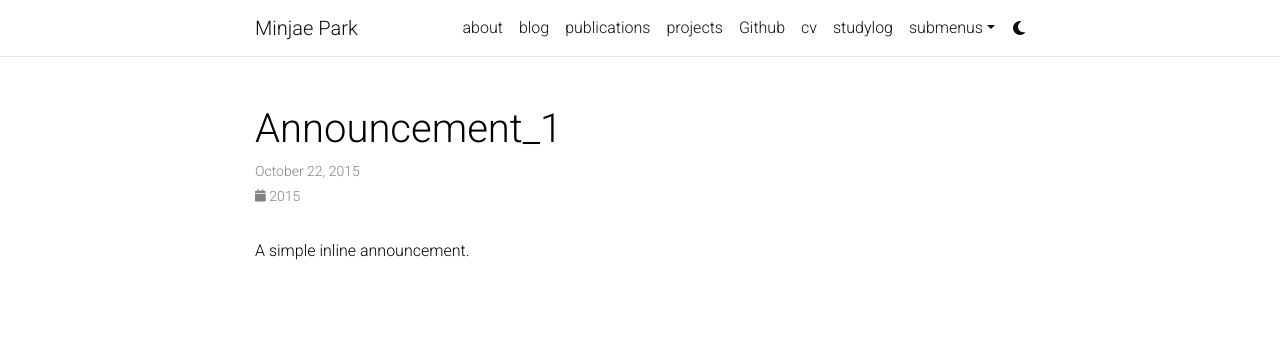
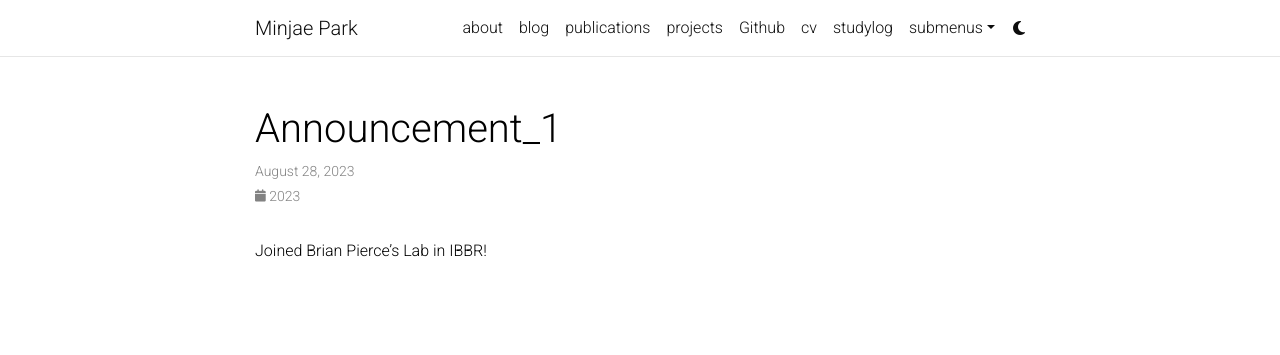
Before and after one commit to michellepk/michellepk.github.io, a Jekyll site: the page built from _news/announcement_1.md, in a window 1280 px wide. Shown: the top 355 px of the page. Built offline with Jekyll 4.4.1, drawn with Linux system fonts in a browser that asks for light colours; comment, search, counter and statistics services are not loaded; a style sheet for code colours, icons or effects is not loaded.

Commit message:
Update announcement_1.md

```diff
--- a/_news/announcement_1.md
+++ b/_news/announcement_1.md
@@ -1,8 +1,8 @@
 ---
 layout: post
-date: 2015-10-22 15:59:00-0400
+date: 2023-08-28 15:59:00-0400
 inline: true
 related_posts: false
 ---
 
-A simple inline announcement.
+Joined Brian Pierce's Lab in IBBR!
```
